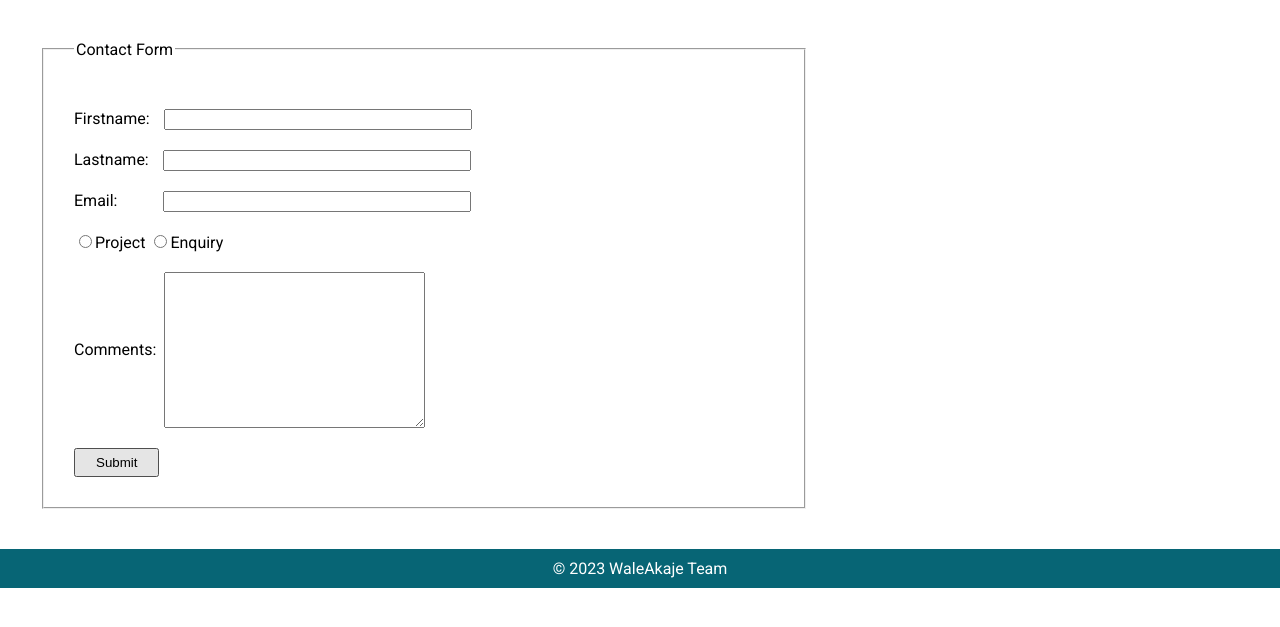
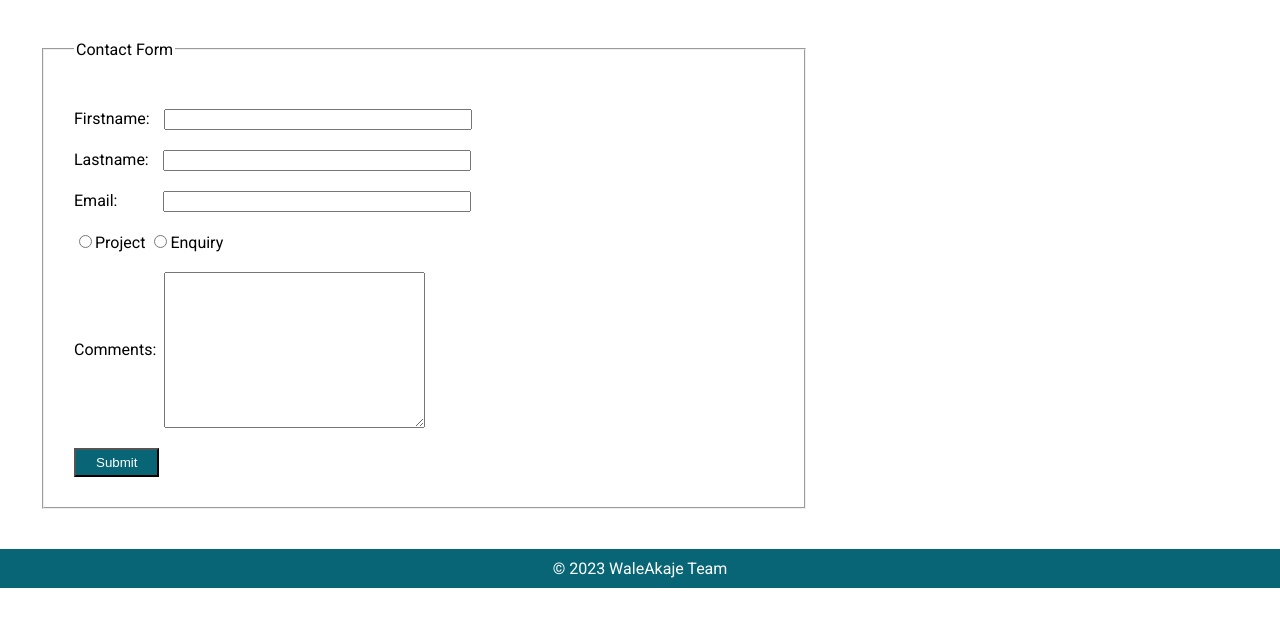
Before and after one commit to smadue/simple-web-capstone, a plain HTML site: page contact.html in a window 1280 px wide. In both pictures the pointer is over the button "Submit". Shown: the part 81-708 px from the top of the page. Drawn offline with Linux system fonts and the light colour scheme.

Commit message:
Add hover effect to submit button on contact.html

```diff
--- a/style.css
+++ b/style.css
@@ -136,3 +136,7 @@ fieldset{
 .formitem button{
     padding: 5px 20px;
 }
+.formitem button:hover{
+    background: #076575;
+    color: #fff;
+}
```
Also changed, not shown: 1 other file.
